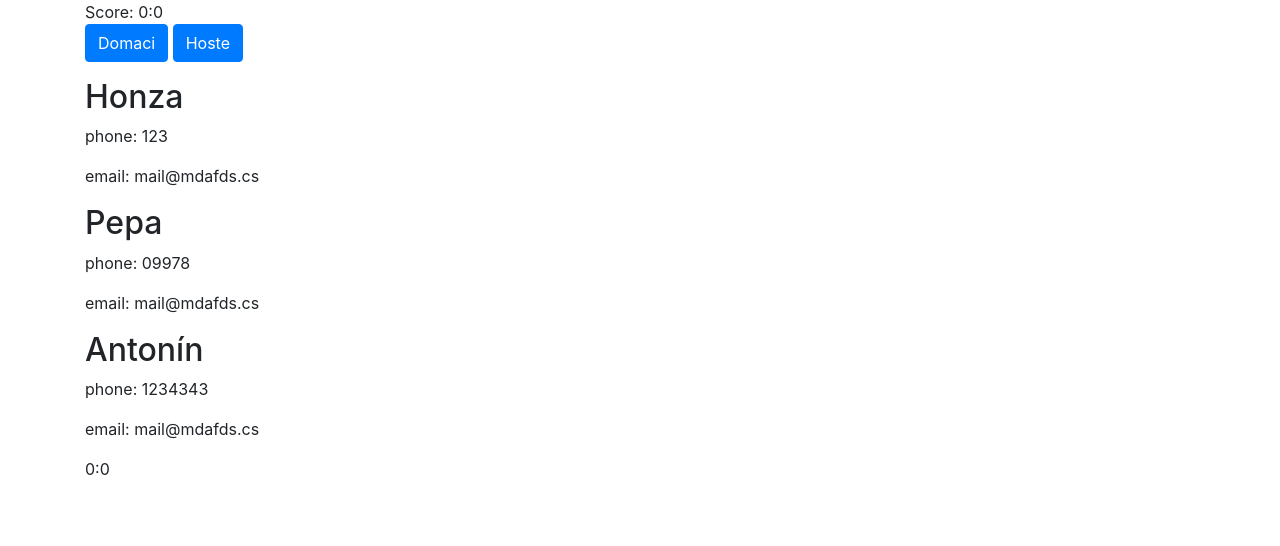
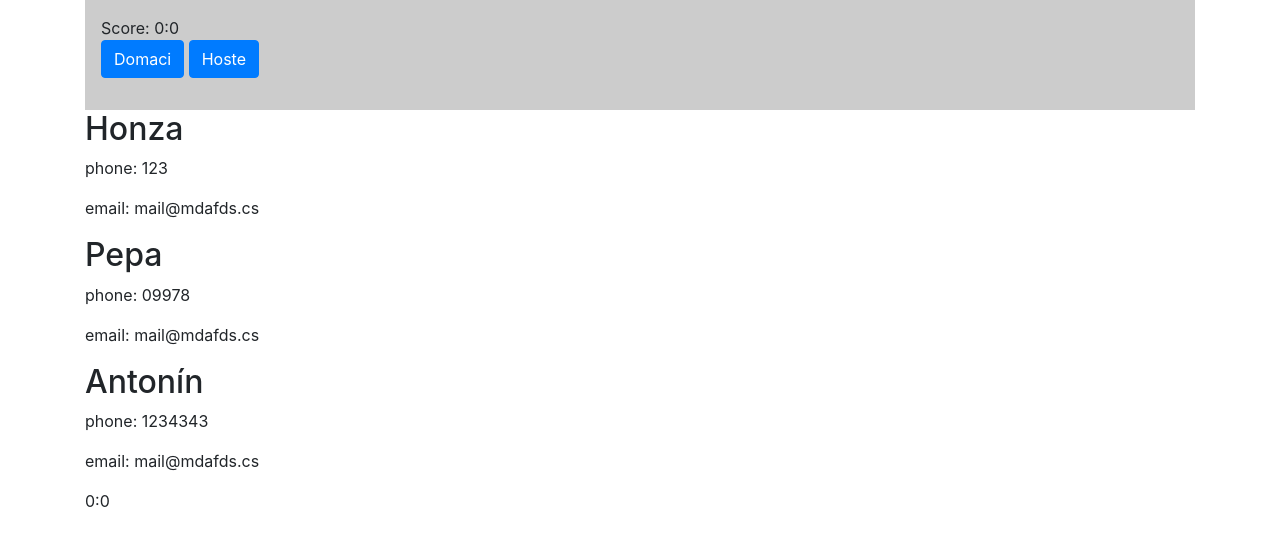
Before and after one commit to janmarek/react-training-contact-list, a React (Create React App) app: page / in a window 1280 px wide. Shown: the top 546 px of the page. Built offline with nearby package versions, Linux system fonts and the light colour scheme.

Commit message:
score.css

```diff
--- /dev/null
+++ b/src/Score.css
@@ -0,0 +1,4 @@
+.score {
+    background: #ccc;
+    padding: 1em;
+}
--- a/src/Score.js
+++ b/src/Score.js
@@ -1,8 +1,9 @@
 import {Button} from "react-bootstrap";
+import "./Score.css";
 
 export function Score(props) {
     return (
-        <div>
+        <div className="score">
             Score: {props.domaci}:{props.hoste}
             <p>
                 <Button onClick={props.increaseDomaci}>Domaci</Button>{" "}
```
